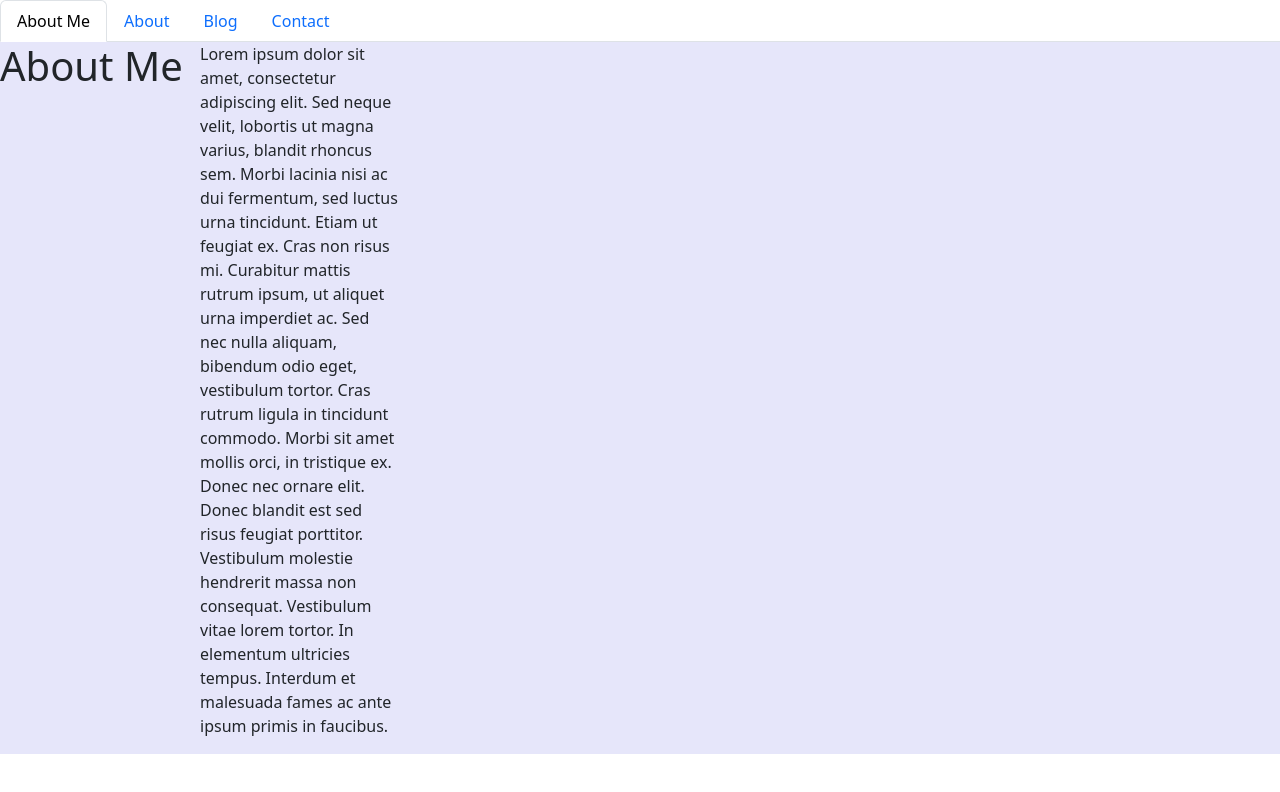
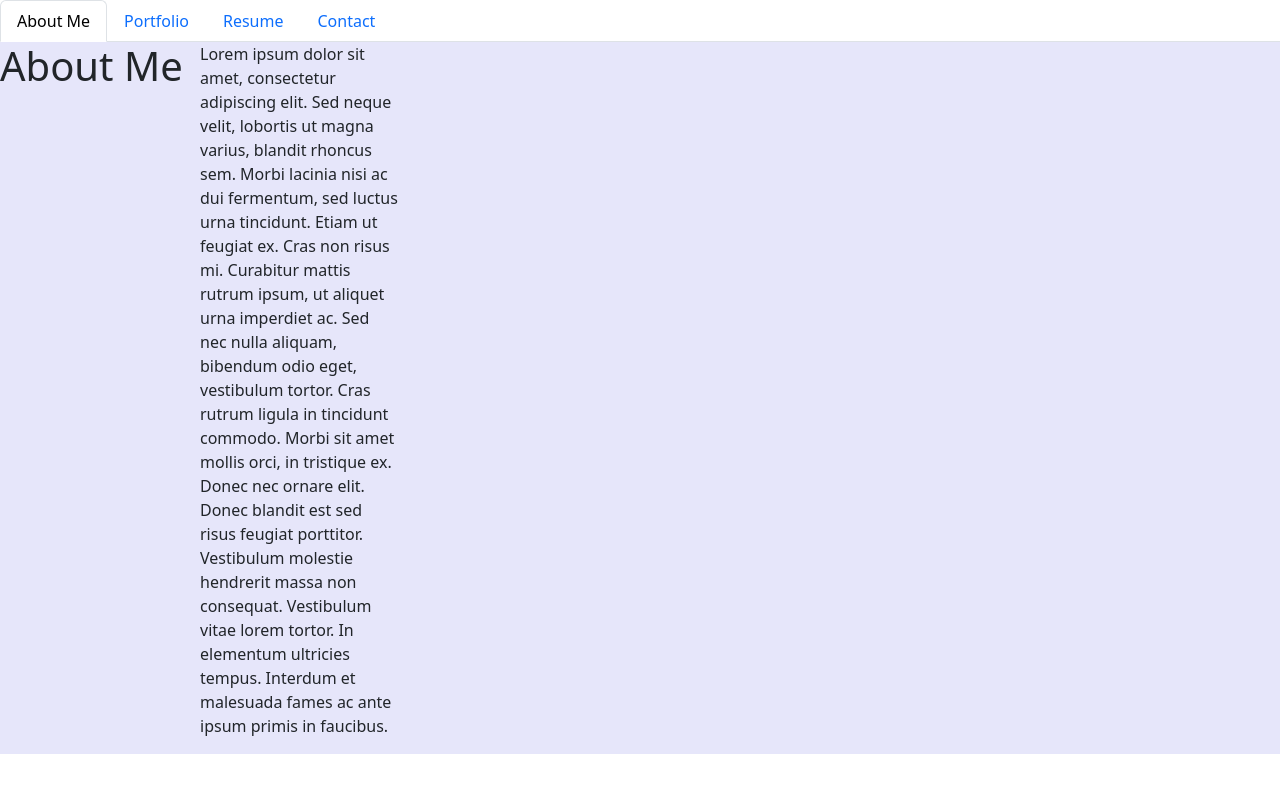
Before and after one commit to princessjenn/my-portfolio, a React (Create React App) app: page / in a window 1280 px wide. Shown: the top 792 px of the page. Built offline with nearby package versions, Linux system fonts and the light colour scheme.

Commit message:
outlining the basics of each NavTab

```diff
--- a/src/components/NavTabs.js
+++ b/src/components/NavTabs.js
@@ -1,54 +1,49 @@
 import React from 'react';
-
-// TODO: Add a comment explaining how we are able to extract the key value pairs from props
 
 function NavTabs({ currentPage, handlePageChange }) {
   return (
     <ul className="nav nav-tabs">
+
       <li className="nav-item">
         <a
-          href="#home"
+          href="#aboutme"
           onClick={() => handlePageChange('AboutMe')}
-          //*  TODO: BONUS: Add a comment explaining what kind of operator this is and what it is checking for
-
           className={currentPage === 'AboutMe' ? 'nav-link active' : 'nav-link'}
         >
           About Me
         </a>
       </li>
+
       <li className="nav-item">
         <a
-          href="#about"
-          onClick={() => handlePageChange('About')}
-          //  TODO: Add a comment explaining what this logic is doing
-
-          className={currentPage === 'About' ? 'nav-link active' : 'nav-link'}
+          href="#portfolio"
+          onClick={() => handlePageChange('Portfolio')}
+          className={currentPage === 'Portfolio' ? 'nav-link active' : 'nav-link'}
         >
-          About
+          Portfolio
         </a>
       </li>
+
       <li className="nav-item">
         <a
-          href="#blog"
-          onClick={() => handlePageChange('Blog')}
-          //  TODO: Add a comment explaining what this logic is doing
-
-          className={currentPage === 'Blog' ? 'nav-link active' : 'nav-link'}
+          href="#resume"
+          onClick={() => handlePageChange('Resume')}
+          className={currentPage === 'Resume' ? 'nav-link active' : 'nav-link'}
         >
-          Blog
+          Resume
         </a>
       </li>
+
       <li className="nav-item">
         <a
           href="#contact"
-          //  TODO: Add a comment explaining what this logic is doing
-
           onClick={() => handlePageChange('Contact')}
           className={currentPage === 'Contact' ? 'nav-link active' : 'nav-link'}
         >
           Contact
         </a>
       </li>
+
     </ul>
   );
 }
--- a/src/components/PortfolioContainer.js
+++ b/src/components/PortfolioContainer.js
@@ -1,8 +1,8 @@
 import React, { useState } from 'react';
 import NavTabs from './NavTabs';
 import AboutMe from './pages/AboutMe';
-import About from './pages/About';
-import Blog from './pages/Blog';
+import Portfolio from './pages/Portfolio';
+import Resume from './pages/Resume';
 import Contact from './pages/Contact';
 
 export default function PortfolioContainer() {
@@ -13,11 +13,11 @@ export default function PortfolioContainer() {
     if (currentPage === 'AboutMe') {
       return <AboutMe />;
     }
-    if (currentPage === 'About') {
-      return <About />;
+    if (currentPage === 'Portfolio') {
+      return <Portfolio />;
     }
-    if (currentPage === 'Blog') {
-      return <Blog />;
+    if (currentPage === 'Resume') {
+      return <Resume />;
     }
     return <Contact />;
   };
--- a/src/components/pages/About/index.jsx
+++ /dev/null
@@ -1,18 +0,0 @@
-import React from 'react';
-
-
-export default function About() {
-  return (
-    <div>
-      <h1>About Page</h1>
-      <p>
-        Nunc pharetra finibus est at efficitur. Praesent sed congue diam.
-        Integer gravida dui mauris, ut interdum nunc egestas sed. Aenean sed
-        mollis diam. Nunc aliquet risus ac finibus porta. Nam quis arcu non
-        lectus tincidunt fermentum. Suspendisse aliquet orci porta quam semper
-        imperdiet. Praesent euismod mi justo, faucibus scelerisque risus cursus
-        in. Sed rhoncus mollis diam, sit amet facilisis lectus blandit at.
-      </p>
-    </div>
-  );
-}
--- a/src/components/pages/AboutMe/index.jsx
+++ b/src/components/pages/AboutMe/index.jsx
@@ -2,7 +2,7 @@ import React from 'react';
 
 export default function AboutMe() {
   return (
-    <div className = "About-section">
+    <div className = "aboutMe-Section">
       <h1>About Me</h1>
       <p>
         Lorem ipsum dolor sit amet, consectetur adipiscing elit. Sed neque
--- /dev/null
+++ b/src/components/pages/Portfolio/index.jsx
@@ -0,0 +1,47 @@
+import React from "react";
+
+export default function Portfolio() {
+  return (
+    <section className="portfolio-Section">
+      <header className="portfolio-Header">
+        <h1>Jennifer Eckenrode Portfolio</h1>
+      </header>
+
+      <h2>Project Name 1</h2>
+      <p>Description of project</p>
+      <div>
+        <img src="" alt="" />
+      </div>
+
+      <h2>Project Name 2</h2>
+      <p>Description of project</p>
+      <div>
+        <img src="" alt="" />
+      </div>
+
+      <h2>Project Name 3</h2>
+      <p>Description of project</p>
+      <div>
+        <img src="" alt="" />
+      </div>
+
+      <h2>Project Name 4</h2>
+      <p>Description of project</p>
+      <div>
+        <img src="" alt="" />
+      </div>
+
+      <h2>Project Name 5</h2>
+      <p>Description of project</p>
+      <div>
+        <img src="" alt="" />
+      </div>
+
+      <h2>Project Name 6</h2>
+      <p>Description of project</p>
+      <div>
+        <img src="" alt="" />
+      </div>
+    </section>
+  );
+}
--- a/src/components/pages/Blog/index.jsx
+++ b/src/components/pages/Resume/index.jsx
@@ -1,10 +1,8 @@
 import React from 'react';
-
-//import blahblah from "../../../images/image.png"
-export default function Blog() {
+export default function Resume() {
   return (
-<section className = "blog" >
-      <h1>Blog Page</h1>
+<section className = "resume-Section" >
+      <h1>Resume</h1>
 
       <p>
         Donec a volutpat quam. Curabitur nec varius justo, sed rutrum ligula.
--- a/src/index.css
+++ b/src/index.css
@@ -1,26 +1,41 @@
-.About-section {
+
+.navbar {
+
+}
+
+.aboutMe-Header {
+
+}
+
+.aboutMe-Section {
     background-color: lavender;
     display: grid;
     grid-template-columns: 200px 200px;
 
 }
 
-.header {
+.aboutMe-Footer {
 
 }
 
-.footer {
+
+.portfolio-Header {
+
 
 }
 
-.navbar {
+.portfolio-Section {
 
 }
 
 
 
 
-.blog {
+
+
+
+
+.resume-Section {
     background-color: red;
     display: grid;
     grid-template-columns: 200px 200px;
```
Also changed, not shown: 1 other file (tests, documents, lock files or other folders).
